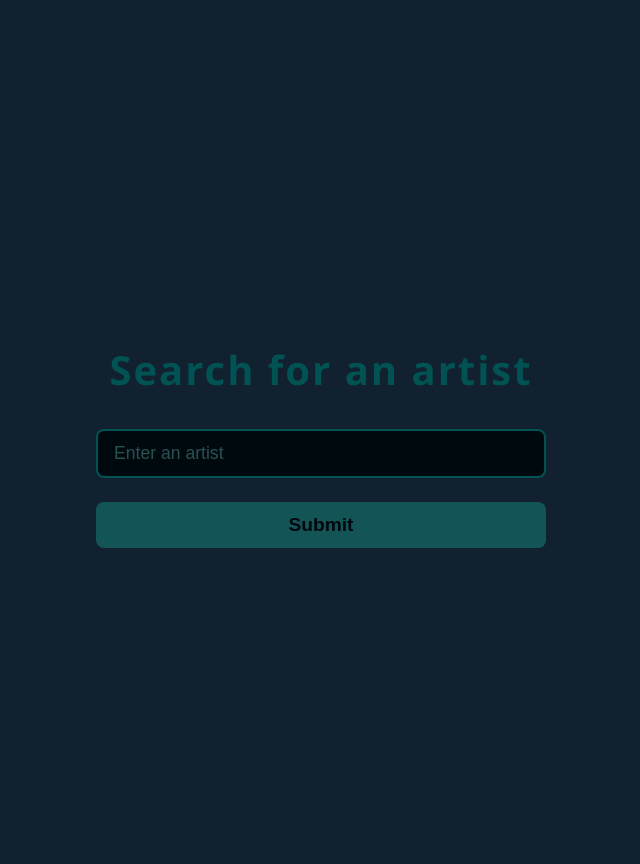
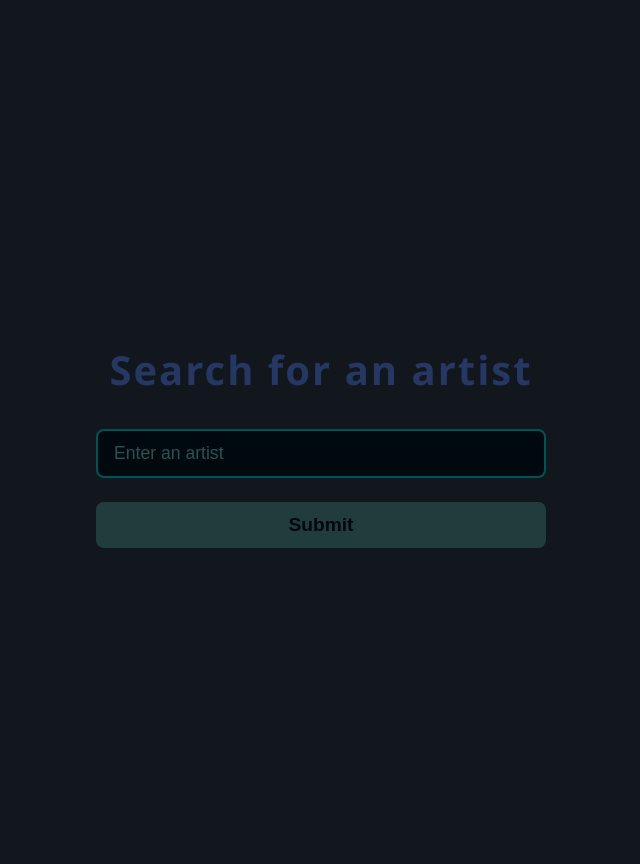
Before and after one commit to OceanNag/spotify_search, a Flask app: page / in a window 1280 px wide. Shown: the whole page, without its empty margins (319-959 px from the left). Run offline with Flask 3, Linux system fonts and the light colour scheme.

Commit message:
styling changes

```diff
--- a/spotify_search_/static/styles/style.css
+++ b/spotify_search_/static/styles/style.css
@@ -15,7 +15,7 @@ body {
     overflow-y: auto;
 
     /* from second block */
-    background-color: #2b5278; /* very deep blue fallback */
+    background-color: #2b3946; /* very deep blue fallback */
     display: flex;
     justify-content: center;
     align-items: center;
@@ -50,7 +50,7 @@ body {
 
   /* Title styling and h1 (merged) */
   .title, h1 {
-    color: #00CED1; /* bright cyan */
+    color: #5e89f5; /* bright cyan */
     text-align: center;
   }
 
@@ -186,7 +186,7 @@ body {
     font-size: 1.2rem;
     font-weight: 700;
     color: #001122;
-    background-color: #2fd5d8;
+    background-color: #539798;
     border: none;
     border-radius: 8px;
     cursor: pointer;
@@ -194,7 +194,7 @@ body {
   }
 
   button:hover {
-    background-color: #235858;
+    background-color: #57d9f0;
   }
 
   /* Suggestion Message */
```
Also changed, not shown: spotify_search_/requirements.txt (+343 -16 lines).
